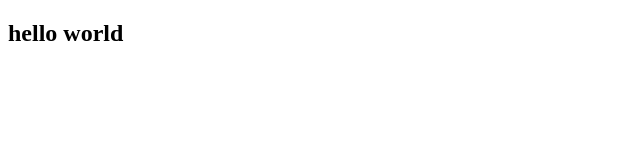
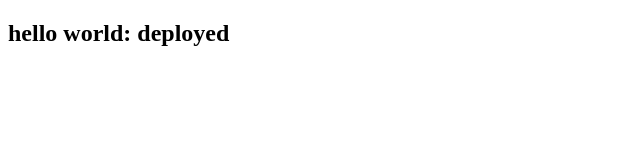
Before and after one commit to isachaglund/devops-project1, a website: page my-nodejs-service/views/index.html in a window 1280 px wide. Shown: the whole page, without its empty margins (0-640 px from the left). Drawn offline with Linux system fonts and the light colour scheme.

Commit message:
deployed

```diff
--- a/my-nodejs-service/views/index.html
+++ b/my-nodejs-service/views/index.html
@@ -4,7 +4,7 @@
     <title>My App Engine App</title>
   </head>
   <body>
-    <h2>hello world</h2>
+    <h2>hello world: deployed</h2>
     <!--  <form method="POST" action="/submit">
       <div>
         <input type="text" name="name" placeholder="Name" />
```
